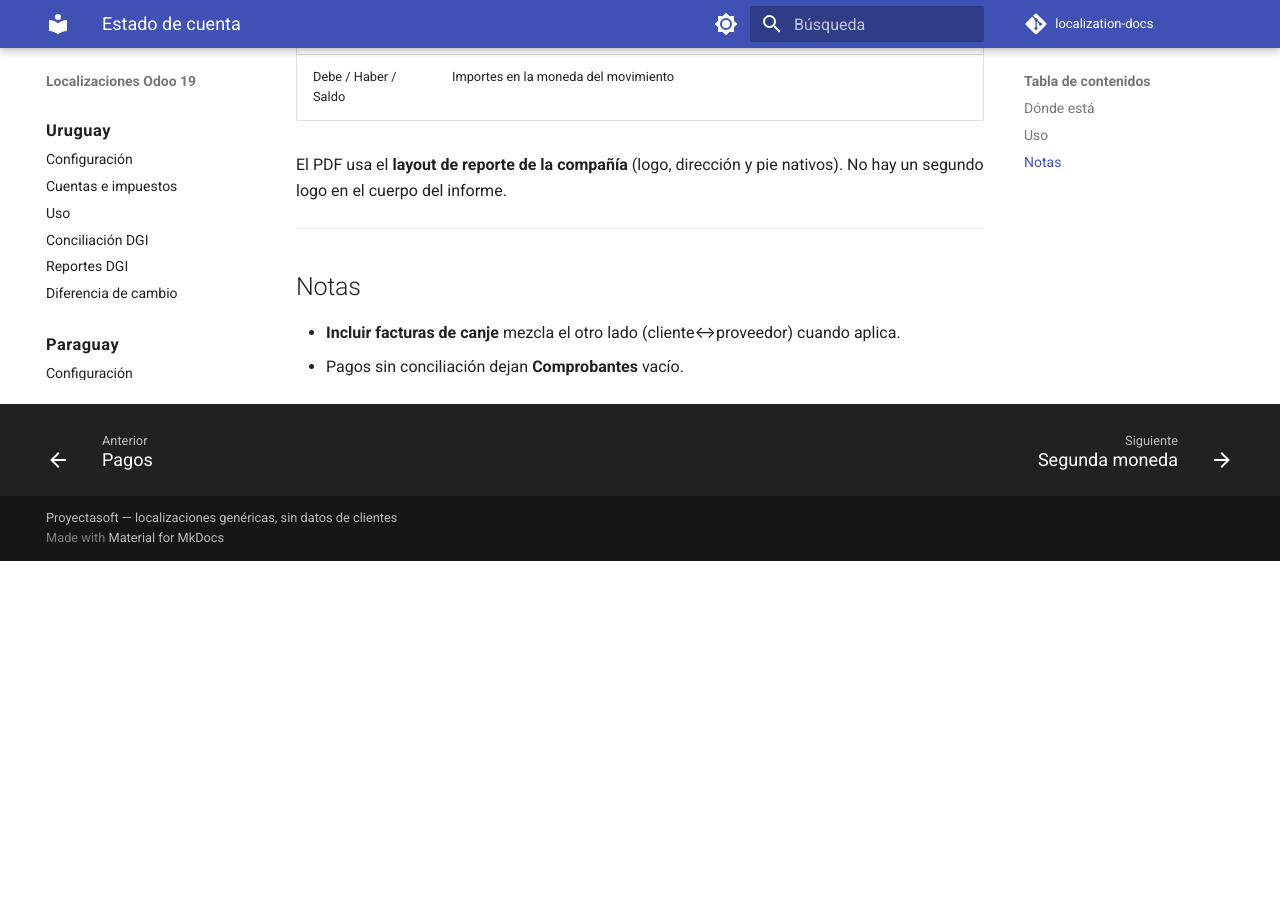
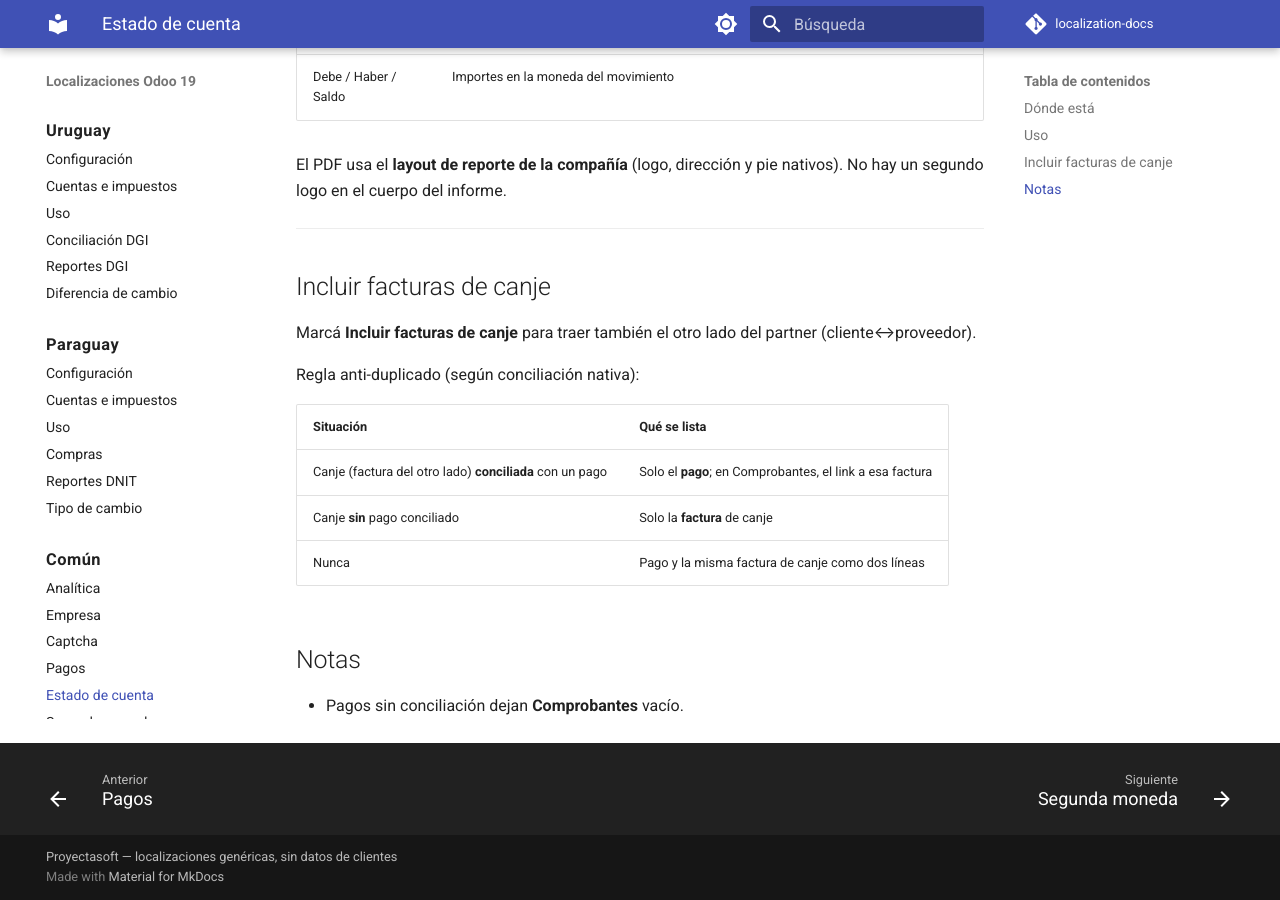
Before and after one commit to Pabloolano/localization-docs, an MkDocs documentation site: the page built from docs/comun/estado-cuenta.md, in a window 1280 px wide and 900 px high, scrolled down 839 px. Built offline with MkDocs 1.6.1 and Material for MkDocs 9.7.7, drawn with Linux system fonts in a browser that asks for light colours; comment, search, counter and statistics services are not loaded; before the commit the page ends 1400 px from its top, so only the background shows below that.

Commit message:
docs(comun): anti-duplicado de canje en estado de cuenta
Documenta que pago y factura de canje conciliados no se listan juntos.

Co-authored-by: Cursor <cursoragent@cursor.com>

```diff
--- a/docs/comun/estado-cuenta.md
+++ b/docs/comun/estado-cuenta.md
@@ -32,7 +32,18 @@ El PDF usa el **layout de reporte de la compañía** (logo, dirección y pie nat
 
 ---
 
+## Incluir facturas de canje
+
+Marcá **Incluir facturas de canje** para traer también el otro lado del partner (cliente↔proveedor).
+
+Regla anti-duplicado (según conciliación nativa):
+
+| Situación | Qué se lista |
+|-----------|----------------|
+| Canje (factura del otro lado) **conciliada** con un pago | Solo el **pago**; en Comprobantes, el link a esa factura |
+| Canje **sin** pago conciliado | Solo la **factura** de canje |
+| Nunca | Pago y la misma factura de canje como dos líneas |
+
 ## Notas
 
-- **Incluir facturas de canje** mezcla el otro lado (cliente↔proveedor) cuando aplica.
 - Pagos sin conciliación dejan **Comprobantes** vacío.
```
